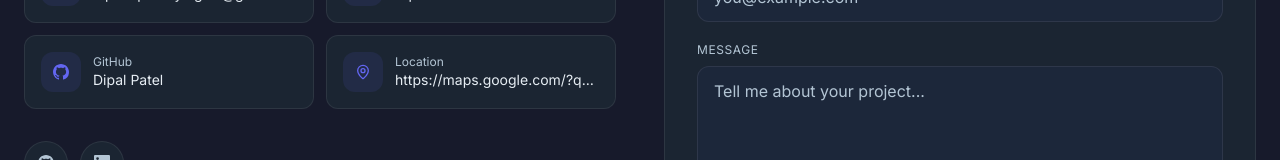
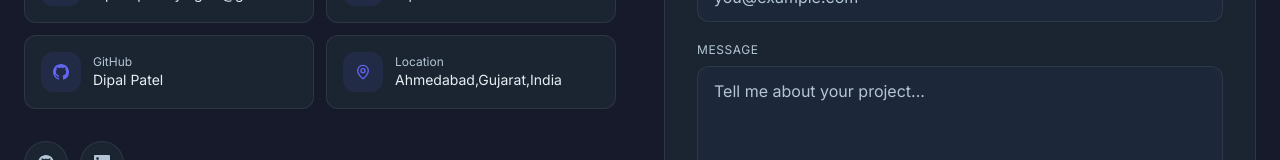
Before and after one commit to DIPAL1209/Automation-Portfolio, a Next.js app: page / in a window 1280 px wide. Shown: the part 5260-5420 px from the top of the page. Built offline with nearby package versions, Linux system fonts and the light colour scheme.

Commit message:
Improved Portfolio file

```diff
--- a/data/portfolio.ts
+++ b/data/portfolio.ts
@@ -3,7 +3,7 @@ export const portfolio = {
     // initials: "DP",
     role: "Full-Stack Developer",
     email: "dipal.optimitylogics@gmail.com",
-    location: "https://maps.google.com/?q=Ahmedabad,Gujarat,India",
+    location: "Ahmedabad,Gujarat,India",
     resumeUrl: "/resume.pdf",
     photo: "/profile-img.jpg",
     available: true,
```
